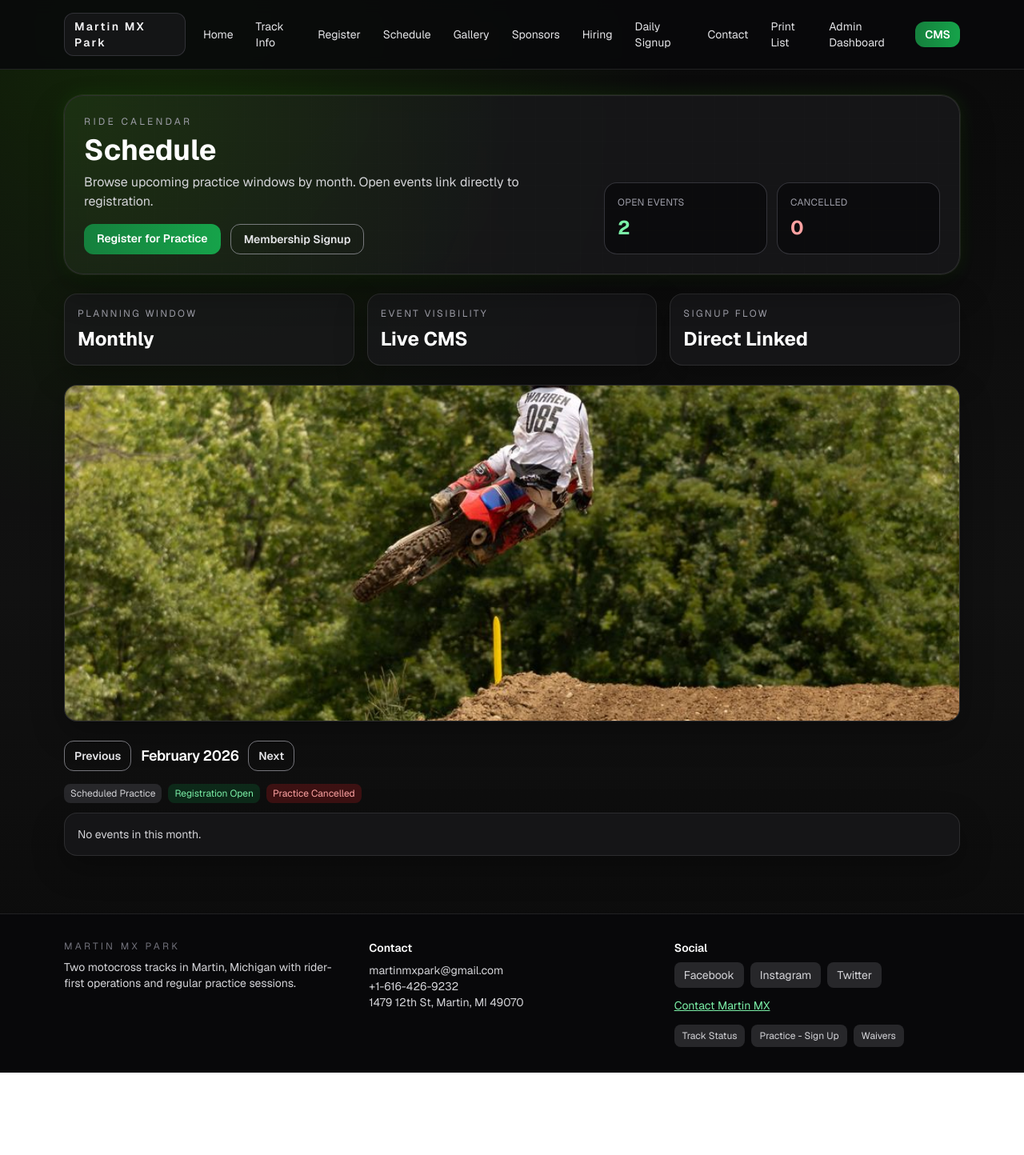
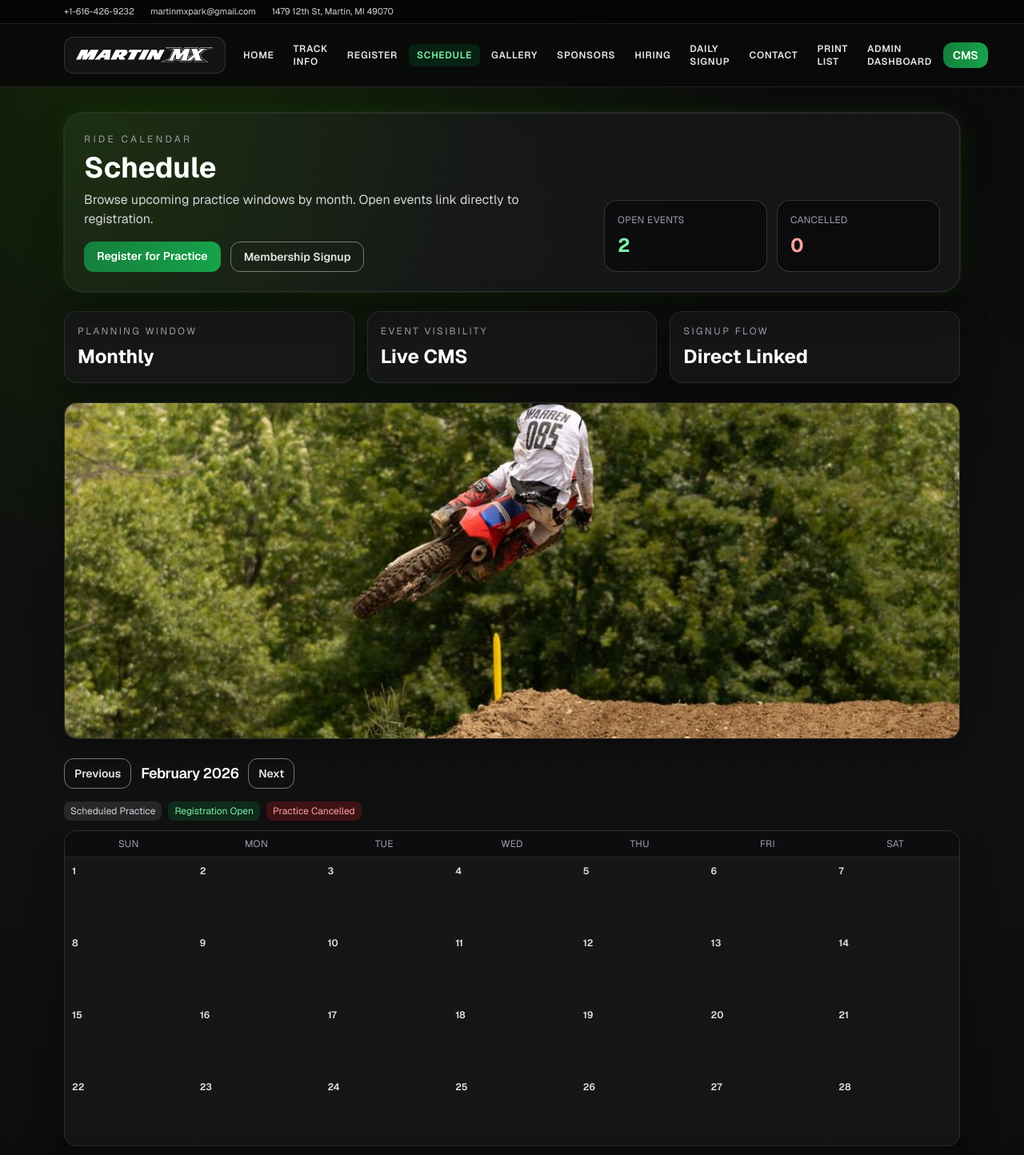
Before and after one commit to Vasilion/Martin-Mx-V2, a Next.js app: page /schedule in a window 1280 px wide. Shown: the top 1444 px of the page at 80% size. Before the commit the page ends 1341 px from the top, so only its background shows below. Built offline with nearby package versions, Linux system fonts and the light colour scheme.

Commit message:
Restore brand character and improve live-site parity.
This introduces logo-led navigation/footer branding, a more authentic motocross hero treatment, and a true monthly schedule grid so the experience feels closer to the real Martin MX product instead of a generic shell.

Made-with: Cursor

```diff
--- a/src/components/schedule-calendar.tsx
+++ b/src/components/schedule-calendar.tsx
@@ -14,6 +14,10 @@ function formatMonthLabel(date: Date) {
 
 function formatDay(date: Date) {
   return date.toLocaleString("en-US", { month: "short", day: "numeric" });
+}
+
+function getDaysInMonth(date: Date) {
+  return new Date(date.getFullYear(), date.getMonth() + 1, 0).getDate();
 }
 
 type Props = {
@@ -46,8 +50,22 @@ export function ScheduleCalendar({ events }: Props) {
     return Array.from(months).sort();
   }, [activeMonth, grouped]);
 
-  const selectedEvents = grouped.get(activeMonth) ?? [];
+  const selectedEvents = useMemo(() => grouped.get(activeMonth) ?? [], [activeMonth, grouped]);
   const monthDate = new Date(`${activeMonth}-01T00:00:00`);
+  const monthEventMap = useMemo(() => {
+    const map = new Map<number, ScheduleEvent[]>();
+    selectedEvents.forEach((event) => {
+      const day = new Date(event.date).getDate();
+      map.set(day, [...(map.get(day) ?? []), event]);
+    });
+    return map;
+  }, [selectedEvents]);
+  const dayCount = getDaysInMonth(monthDate);
+  const firstWeekday = new Date(monthDate.getFullYear(), monthDate.getMonth(), 1).getDay();
+  const calendarCells = [
+    ...Array.from({ length: firstWeekday }, () => null),
+    ...Array.from({ length: dayCount }, (_, index) => index + 1),
+  ];
 
   return (
     <div className="space-y-4">
@@ -80,6 +98,35 @@ export function ScheduleCalendar({ events }: Props) {
           <span className="rounded-lg bg-green-900/40 px-2 py-1 text-green-300">Registration Open</span>
           <span className="rounded-lg bg-red-900/40 px-2 py-1 text-red-300">Practice Cancelled</span>
         </div>
+        <article className="overflow-hidden rounded-2xl border border-white/10 bg-zinc-900/75 shadow-[0_14px_40px_rgba(0,0,0,0.3)] backdrop-blur">
+          <div className="grid grid-cols-7 border-b border-zinc-800 bg-zinc-950/60 text-center text-xs uppercase tracking-wide text-zinc-400">
+            {["Sun", "Mon", "Tue", "Wed", "Thu", "Fri", "Sat"].map((dayLabel) => (
+              <p key={dayLabel} className="py-2">
+                {dayLabel}
+              </p>
+            ))}
+          </div>
+          <div className="grid grid-cols-7">
+            {calendarCells.map((day, index) => {
+              if (day === null) {
+                return <div key={`empty-${index}`} className="min-h-[90px] border border-zinc-900/70 bg-zinc-950/35" />;
+              }
+              const dayEvents = monthEventMap.get(day) ?? [];
+              const hasCancelled = dayEvents.some((event) => event.isCancelled);
+              const hasOpen = dayEvents.some((event) => !event.isCancelled);
+              return (
+                <div key={day} className="min-h-[90px] border border-zinc-900/70 bg-zinc-900/40 p-2">
+                  <p className="text-xs font-semibold text-zinc-200">{day}</p>
+                  <div className="mt-1 space-y-1">
+                    {hasOpen ? <div className="h-1.5 w-7 rounded-full bg-green-500/85" /> : null}
+                    {hasCancelled ? <div className="h-1.5 w-7 rounded-full bg-red-500/85" /> : null}
+                    {dayEvents.length > 0 ? <p className="text-[10px] text-zinc-400">{dayEvents.length} event(s)</p> : null}
+                  </div>
+                </div>
+              );
+            })}
+          </div>
+        </article>
         {selectedEvents.length === 0 ? (
           <article className="rounded-2xl border border-white/10 bg-zinc-900/75 p-4 shadow-[0_14px_40px_rgba(0,0,0,0.3)] backdrop-blur">
             <p className="text-sm text-zinc-300">No events in this month.</p>
--- a/src/components/site-footer.tsx
+++ b/src/components/site-footer.tsx
@@ -1,3 +1,4 @@
+import Image from "next/image";
 import Link from "next/link";
 import { getContactContent, getNavigationContent, getSiteSettings } from "@/lib/content/loader";
 
@@ -12,8 +13,10 @@ export async function SiteFooter() {
     <footer className="mt-10 border-t border-white/10 bg-zinc-950/85 text-zinc-300 backdrop-blur">
       <div className="mx-auto grid max-w-6xl gap-6 px-4 py-8 md:grid-cols-3">
         <div>
-          <p className="text-xs uppercase tracking-[0.28em] text-zinc-500">{settings.siteName}</p>
-          <p className="mt-2 text-sm">{settings.tagline}</p>
+          <div className="relative h-12 w-52">
+            <Image src="/media/sponsors/martin-logo-white.svg" alt={settings.siteName} fill sizes="208px" className="object-contain object-left" />
+          </div>
+          <p className="mt-3 text-sm">{settings.tagline}</p>
         </div>
         <div>
           <p className="text-sm font-semibold text-white">Contact</p>
@@ -24,13 +27,13 @@ export async function SiteFooter() {
         <div>
           <p className="text-sm font-semibold text-white">Social</p>
           <div className="mt-2 flex flex-wrap gap-2 text-sm">
-            <a href={contact.facebookHref} className="rounded-lg bg-zinc-800 px-3 py-1.5 transition hover:bg-zinc-700">
+            <a href={contact.facebookHref} className="mx-cta-secondary px-3 py-1.5">
               Facebook
             </a>
-            <a href={contact.instagramHref} className="rounded-lg bg-zinc-800 px-3 py-1.5 transition hover:bg-zinc-700">
+            <a href={contact.instagramHref} className="mx-cta-secondary px-3 py-1.5">
               Instagram
             </a>
-            <a href={contact.twitterHref} className="rounded-lg bg-zinc-800 px-3 py-1.5 transition hover:bg-zinc-700">
+            <a href={contact.twitterHref} className="mx-cta-secondary px-3 py-1.5">
               Twitter
             </a>
           </div>
--- a/src/components/site-nav-client.tsx
+++ b/src/components/site-nav-client.tsx
@@ -1,7 +1,9 @@
 "use client";
 
+import Image from "next/image";
 import Link from "next/link";
 import { useState } from "react";
+import { usePathname } from "next/navigation";
 import { AnimatePresence, motion, useReducedMotion } from "framer-motion";
 
 type NavItem = {
@@ -12,25 +14,41 @@ type NavItem = {
 type SiteNavClientProps = {
   navLinks: NavItem[];
   cmsButtonLabel: string;
+  contactPhone: string;
+  contactEmail: string;
+  address: string;
 };
 
-export function SiteNavClient({ navLinks, cmsButtonLabel }: SiteNavClientProps) {
+export function SiteNavClient({ navLinks, cmsButtonLabel, contactPhone, contactEmail, address }: SiteNavClientProps) {
   const [isOpen, setIsOpen] = useState(false);
   const prefersReducedMotion = useReducedMotion();
+  const pathname = usePathname();
 
   return (
-    <header className="sticky top-0 z-40 border-b border-white/10 bg-zinc-950/85 text-white backdrop-blur">
+    <header className="sticky top-0 z-40 border-b border-white/10 bg-zinc-950/90 text-white backdrop-blur">
+      <div className="border-b border-white/10 bg-black/45">
+        <div className="mx-auto flex max-w-6xl flex-wrap items-center gap-x-5 gap-y-1 px-4 py-1.5 text-[11px] text-zinc-300">
+          <p>{contactPhone}</p>
+          <p>{contactEmail}</p>
+          <p className="hidden md:block">{address}</p>
+        </div>
+      </div>
       <nav className="mx-auto max-w-6xl p-4">
         <div className="flex items-center justify-between gap-3">
-          <Link href="/" className="rounded-xl border border-zinc-700/70 bg-zinc-900/80 px-3 py-1.5 text-sm font-semibold tracking-[0.16em] text-zinc-100">
-            Martin MX Park
+          <Link href="/" className="rounded-xl border border-zinc-700/70 bg-zinc-900/80 px-3 py-2">
+            <span className="sr-only">Martin MX Park</span>
+            <div className="relative h-7 w-44">
+              <Image src="/media/sponsors/martin-logo-white.svg" alt="Martin MX Park" fill sizes="176px" className="object-contain object-left" />
+            </div>
           </Link>
-          <div className="hidden items-center gap-2 md:flex">
+          <div className="hidden items-center gap-1 md:flex">
             {navLinks.map((item) => (
               <Link
                 key={item.href}
                 href={item.href}
-                className="rounded-lg px-2.5 py-1.5 text-sm text-zinc-200 transition hover:bg-zinc-800 hover:text-white"
+                className={`rounded-lg px-2.5 py-1.5 text-xs font-semibold uppercase tracking-[0.06em] transition ${
+                  pathname === item.href ? "bg-green-700/20 text-green-300" : "text-zinc-200 hover:bg-zinc-800 hover:text-white"
+                }`}
               >
                 {item.label}
               </Link>
@@ -67,7 +85,7 @@ export function SiteNavClient({ navLinks, cmsButtonLabel }: SiteNavClientProps)
                 <Link
                   key={item.href}
                   href={item.href}
-                  className="block rounded-lg px-2 py-2 text-sm hover:bg-zinc-800"
+                  className={`block rounded-lg px-2 py-2 text-sm ${pathname === item.href ? "bg-green-700/20 text-green-300" : "hover:bg-zinc-800"}`}
                   onClick={() => setIsOpen(false)}
                 >
                   {item.label}
--- a/src/components/site-nav.tsx
+++ b/src/components/site-nav.tsx
@@ -1,7 +1,15 @@
-import { getNavigationContent } from "@/lib/content/loader";
+import { getNavigationContent, getSiteSettings } from "@/lib/content/loader";
 import { SiteNavClient } from "@/components/site-nav-client";
 
 export async function SiteNav() {
-  const navigation = await getNavigationContent();
-  return <SiteNavClient navLinks={navigation.navLinks} cmsButtonLabel={navigation.cmsButtonLabel} />;
+  const [navigation, settings] = await Promise.all([getNavigationContent(), getSiteSettings()]);
+  return (
+    <SiteNavClient
+      navLinks={navigation.navLinks}
+      cmsButtonLabel={navigation.cmsButtonLabel}
+      contactPhone={settings.contactPhone}
+      contactEmail={settings.contactEmail}
+      address={settings.address}
+    />
+  );
 }
```
Also changed, not shown: src/app/page.tsx (+27 -39 lines).
